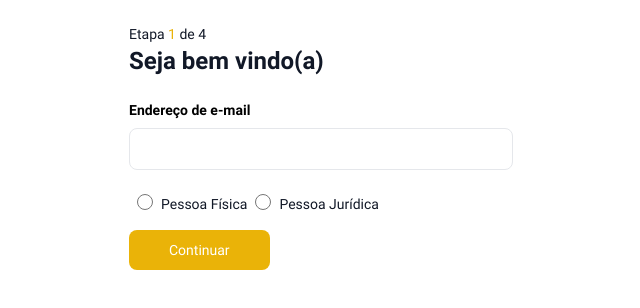
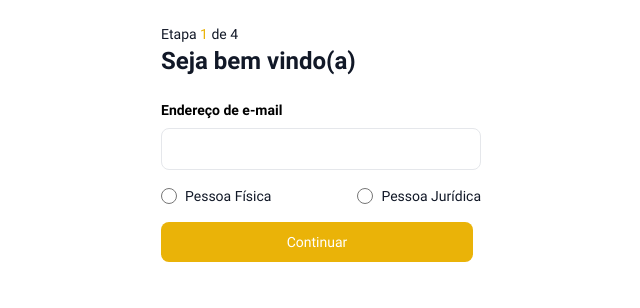
Before and after one commit to MatthausZillig/mb-web, a React (Vite) app: page / in a window 1280 px wide. Shown: the top 308 px of the page, without its empty margins (319-959 px from the left). Built offline with nearby package versions, Linux system fonts and the light colour scheme.

Commit message:
refactor: logic improvements

```diff
--- a/index.html
+++ b/index.html
@@ -2,7 +2,7 @@
 <html lang="en">
   <head>
     <meta charset="UTF-8" />
-    <link rel="icon" type="image/svg+xml" href="/vite.svg" />
+    <link rel="icon" type="image/svg+xml" href="https://www.mercadobitcoin.com.br/wp-content/themes/mercado_bitcoin/assets/img/favicon/favicon.ico" />
     <meta name="viewport" content="width=device-width, initial-scale=1.0" />
     <title>MB-WEB</title>
   </head>
--- a/src/components/Form/Form.tsx
+++ b/src/components/Form/Form.tsx
@@ -73,17 +73,14 @@ function Form<TFieldValues extends FieldValues>({
         return (
           <div
             key={field.name}
-            className="flex flex-row justify-start items-center"
+            className="flex flex-row justify-between items-center"
           >
             {field.options?.map((option) => (
-              <label
-                key={option.value}
-                className="flex justify-center mb-4 ms-2 text-sm font-medium text-gray-900 dark:text-gray-300"
-              >
+              <div className="flex items-center mb-4">
                 <input
                   type="radio"
                   value={option.value}
-                  className="w-4 h-4 text-blue-600 bg-gray-100 border-gray-300 focus:ring-blue-500 dark:focus:ring-blue-600 dark:ring-offset-gray-800 focus:ring-2 dark:bg-gray-700 dark:border-gray-600 mr-2"
+                  className="flex justify-center w-4 h-4 text-blue-600 bg-gray-100 border-gray-300 focus:ring-blue-500 dark:focus:ring-blue-600 dark:ring-offset-gray-800 focus:ring-2 dark:bg-gray-700 dark:border-gray-600 mr-2"
                   {...register(field.name as Path<TFieldValues>, {
                     required: field.required
                       ? `${field.label} is required`
@@ -92,8 +89,13 @@ function Form<TFieldValues extends FieldValues>({
                       onUserTypeChange && onUserTypeChange(e.target.value),
                   })}
                 />
-                {option.label}
-              </label>
+                <label
+                  key={option.value}
+                  className="flex justify-center text-sm font-medium text-gray-900"
+                >
+                  {option.label}
+                </label>
+              </div>
             ))}
           </div>
         )
@@ -135,7 +137,7 @@ function Form<TFieldValues extends FieldValues>({
         )
       default:
         return (
-          <div key={field.name} className="mb-6">
+          <div key={field.name} className="mb-4">
             <label
               htmlFor={field.name}
               className="block mb-2 text-sm font-semibold text-black-900 dark:text-black-400"
@@ -162,21 +164,21 @@ function Form<TFieldValues extends FieldValues>({
   }
   return (
     <FormProvider {...formMethods}>
-      <form onSubmit={handleSubmit(onSubmit)} className="max-w-sm mx-auto">
+      <form onSubmit={handleSubmit(onSubmit)} className="max-w-xs mx-auto">
         {fields.map(renderField)}
         <div className="flex justify-between">
           {showBackButton && onBack && (
             <button
               type="button"
               onClick={onBack}
-              className="text-yellow-500 hover:text-white border border-yellow-500 hover:bg-yellow-600 focus:ring-4 focus:outline-none focus:ring-yellow-300 font-medium rounded-lg text-sm px-10 py-2.5 text-center me-2 mb-2 dark:border-yellow-500 dark:text-yellow-500 dark:hover:text-white dark:hover:bg-yellow-600 dark:focus:ring-yellow-900"
+              className="text-yellow-500 hover:text-white border border-yellow-500 hover:bg-yellow-600 focus:outline-none focus:ring-transparent font-medium rounded-lg text-sm px-10 py-2.5 text-center me-2 mb-2 dark:border-yellow-500 dark:text-yellow-500 dark:hover:text-white dark:hover:bg-yellow-600"
             >
               {Buttons.BACK}
             </button>
           )}
           <button
             type="submit"
-            className="focus:outline-none text-white bg-yellow-500 hover:bg-yellow-600 focus:ring-4 focus:ring-yellow-300 font-medium rounded-lg text-sm px-10 py-2.5 me-2 mb-2 dark:focus:ring-yellow-900"
+            className="focus:outline-none text-white bg-yellow-500 hover:bg-yellow-600 focus:ring focus:ring-transparent font-medium rounded-lg text-sm px-10 py-2.5 me-2 mb-2 w-full"
           >
             {isLastStep ? Buttons.SUBMIT : Buttons.NEXT}
           </button>
--- a/src/components/ui/RegistrationHeading.tsx
+++ b/src/components/ui/RegistrationHeading.tsx
@@ -10,7 +10,7 @@ export function RegistrationHeading({
   step,
 }: Readonly<RegistrationHeadingProps>): React.ReactElement {
   return (
-    <div className="flex flex-col items-start justify-center max-w-sm mx-auto my-6">
+    <div className="flex flex-col items-start justify-center max-w-xs mx-auto my-6">
       <p className="text-sm font-medium text-gray-900">
         Etapa <span className="text-yellow-500"> {step} </span> de 4
       </p>
--- a/src/constants/forms.ts
+++ b/src/constants/forms.ts
@@ -5,6 +5,10 @@ export enum StepTitle {
   STEP_4 = 'Revise suas informações',
 }
 
+export enum StepTitleCNPJ {
+  STEP_2 = 'Pessoa jurídica',
+}
+
 export enum Buttons {
   NEXT = 'Continuar',
   BACK = 'Voltar',
--- a/src/routes/root-page.tsx
+++ b/src/routes/root-page.tsx
@@ -2,19 +2,25 @@ import { lazy, Suspense } from 'react'
 import { useStepForm } from '../store/FormContext'
 import { RegistrationHeading } from '../components/ui/RegistrationHeading'
 import { registrationPost } from '../services/registration.post'
-import { StepTitle } from '../constants/forms'
+import { StepTitle, StepTitleCNPJ } from '../constants/forms'
+import { StepFormItemProps } from '../../types/step-form'
 
 const LazyFormBuilder = lazy(() => import('../components/Form/FormBuilder'))
 
 function RoutePage() {
-  const { currentStepIndex, getCurrentStep } = useStepForm()
+  const { currentStepIndex, getCurrentStep, userType } = useStepForm()
 
+  const getTitle = (userType: string, step: StepFormItemProps) => {
+    if (userType === 'CNPJ' && step.id === 'STEP_2') {
+      return StepTitleCNPJ[step.id as keyof typeof StepTitleCNPJ]
+    }
+    return StepTitle[step.id as keyof typeof StepTitle]
+  }
+  const currentStep = getCurrentStep()
+  const parsedTitle = currentStep ? getTitle(userType || '', currentStep) : ''
   return (
     <Suspense fallback={<div>...loading</div>}>
-      <RegistrationHeading
-        title={StepTitle[getCurrentStep().id as keyof typeof StepTitle]}
-        step={currentStepIndex + 1}
-      />
+      <RegistrationHeading title={parsedTitle} step={currentStepIndex + 1} />
       <LazyFormBuilder onSubmit={registrationPost} />
     </Suspense>
   )
```
Also changed, not shown: src/components/Form/FormBuilder.tsx (line endings or trailing spaces).
